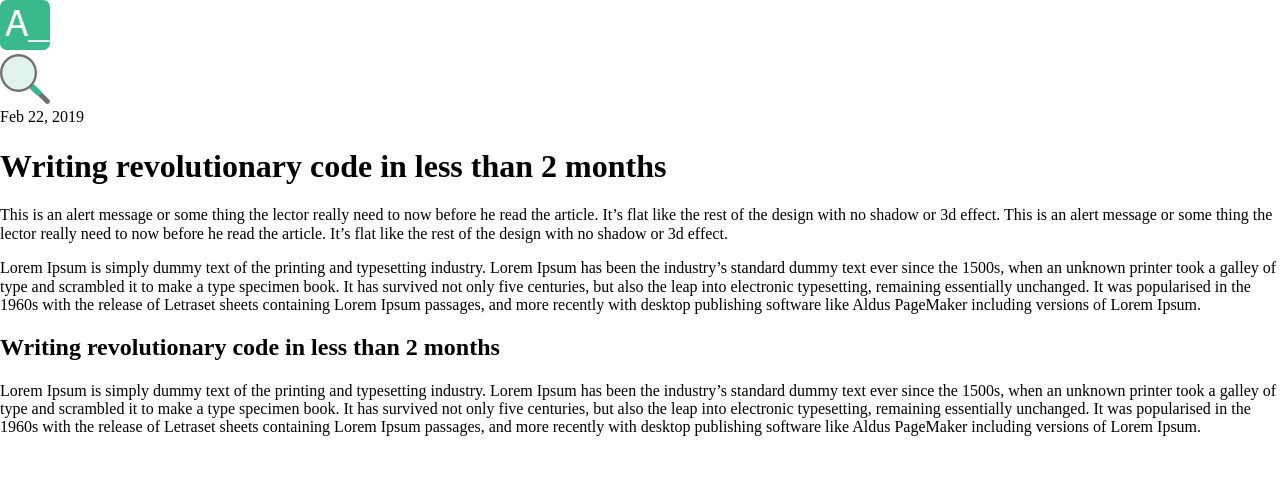
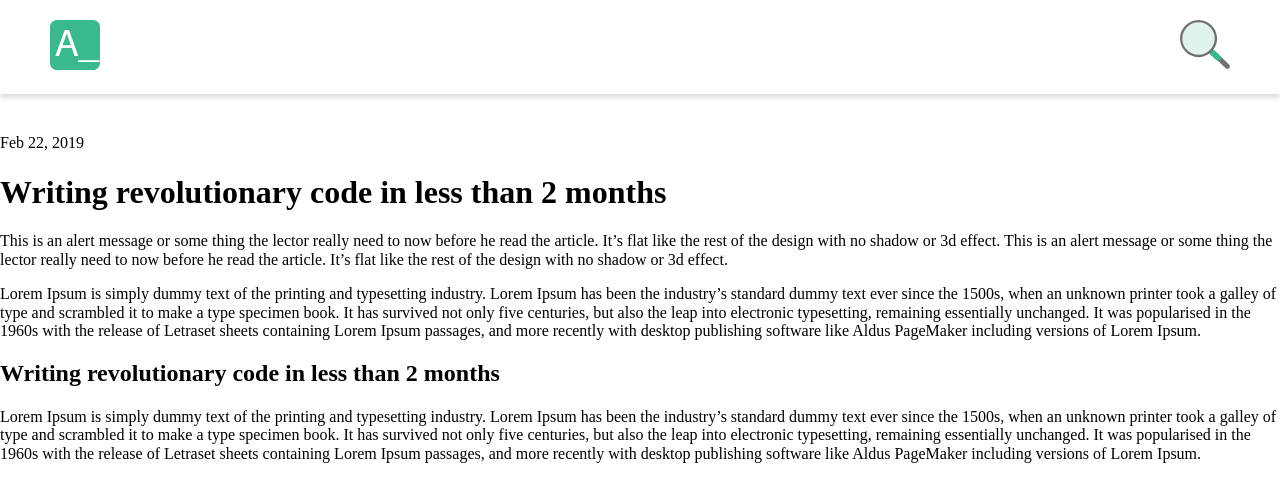
Before and after one commit to Anthony-Crespo/blog-template, a plain HTML site: page index.html in a window 1280 px wide. Drawn offline with nearby package versions, Linux system fonts and the light colour scheme.

Commit message:
add header css

```diff
--- a/css/style.css
+++ b/css/style.css
@@ -1,3 +1,11 @@
+.header {
+  display: flex;
+  justify-content: space-between;
+  box-shadow: 0px 3px 5px rgba(0, 0, 0, 0.16);
+  margin-bottom: 40px;
+  padding: 20px 50px;
+}
+
 .logo,
 .search {
   width: 50px;
```
